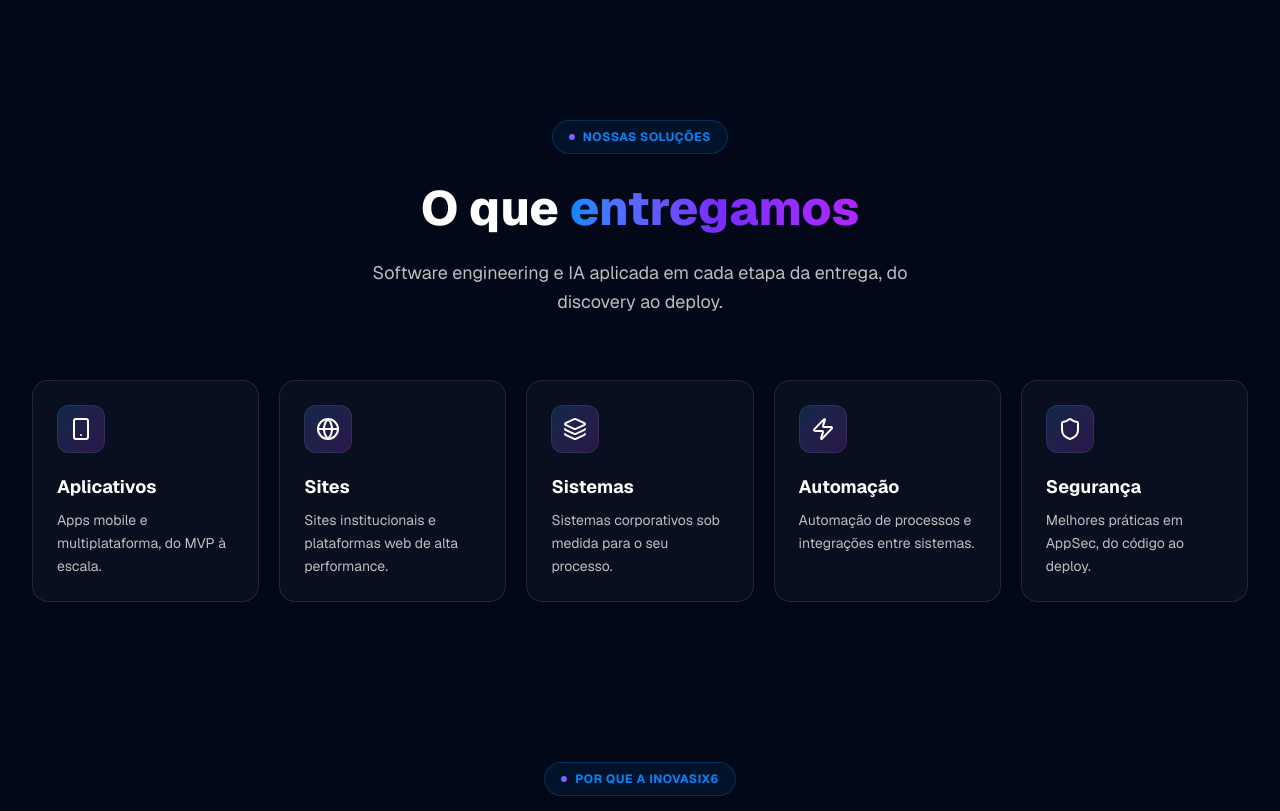
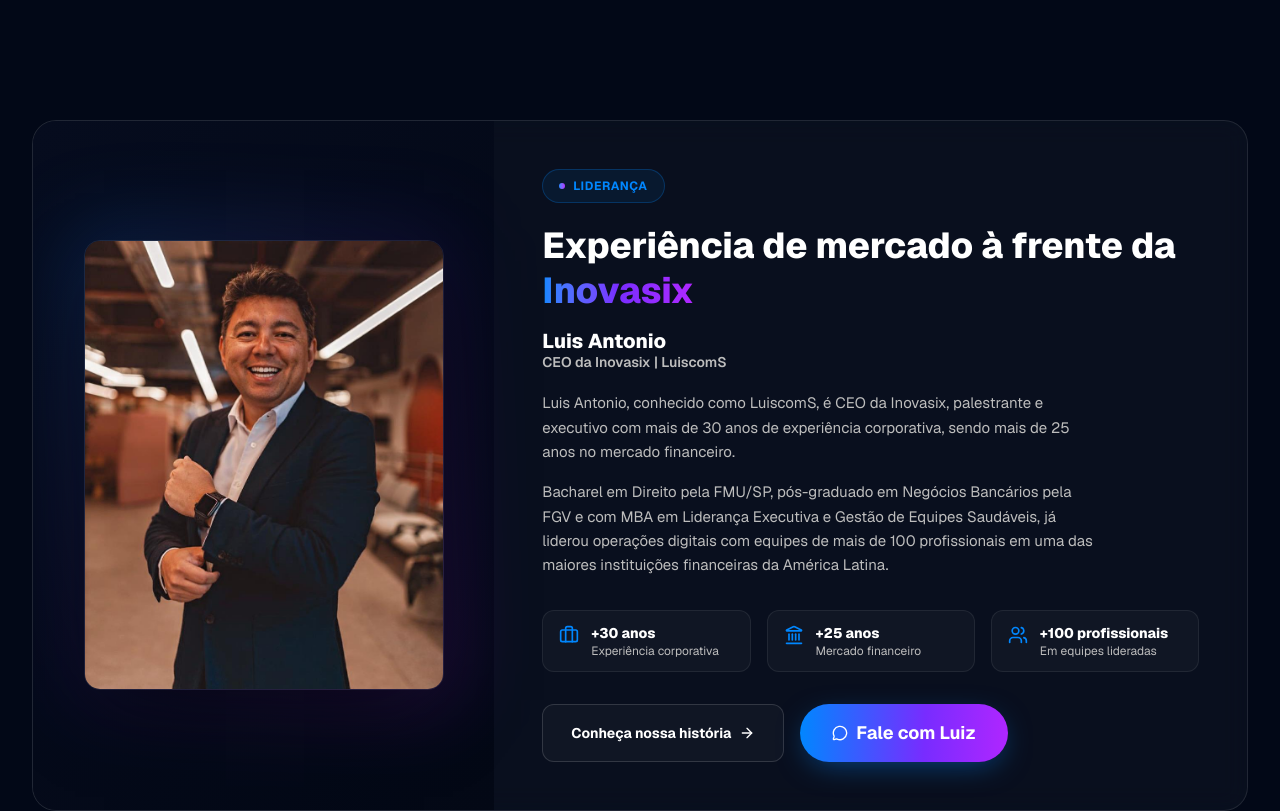
Before and after one commit to InovaSix/Inovasix_pagina, a Next.js app in the folder buildjerf-portfolio-master/buildjerf-portfolio-master/: page /inovasix in a window 1280 px wide. Shown: the part 2160-2971 px from the top of the page. Built offline with nearby package versions, Linux system fonts and the light colour scheme.

Commit message:
adicionada bio do luiz

```diff
--- a/buildjerf-portfolio-master/buildjerf-portfolio-master/src/app/inovasix/page.tsx
+++ b/buildjerf-portfolio-master/buildjerf-portfolio-master/src/app/inovasix/page.tsx
@@ -4,6 +4,7 @@ import { useEffect } from 'react';
 import InovasixHero from '@/components/inovasix/InovasixHero';
 import CurrentScenario from '@/components/inovasix/CurrentScenario';
 import QuemSomos from '@/components/inovasix/QuemSomos';
+import Leadership from '@/components/inovasix/Leadership';
 import SmartCompanies from '@/components/inovasix/SmartCompanies';
 import IAAutomation from '@/components/inovasix/IAAutomation';
 import Integrations from '@/components/inovasix/Integrations';
@@ -53,6 +54,7 @@ export default function InovasixPage() {
         <InovasixHero />
         <CurrentScenario />
         <QuemSomos />
+        <Leadership />
         <SmartCompanies />
         <WhyInovasix />
         <RealGuarantees />
--- /dev/null
+++ b/buildjerf-portfolio-master/buildjerf-portfolio-master/src/components/inovasix/Leadership.tsx
@@ -0,0 +1,139 @@
+'use client';
+'use client';
+
+import { useState } from 'react';
+import Image from 'next/image';
+import Link from 'next/link';
+import { motion } from 'framer-motion';
+import { ArrowRight, MessageCircle, Briefcase, Landmark, Users } from 'lucide-react';
+import { getWhatsAppUrl } from '@/lib/contact';
+
+const highlights = [
+  { icon: Briefcase, value: '+30 anos', label: 'Experiência corporativa' },
+  { icon: Landmark, value: '+25 anos', label: 'Mercado financeiro' },
+  { icon: Users, value: '+100 profissionais', label: 'Em equipes lideradas' },
+];
+
+const WHATSAPP_LEADERSHIP_MESSAGE =
+  'Olá! Vim pelo site da Inovasix e gostaria de falar com o LuiscomS.';
+
+export default function Leadership() {
+  const [imageError, setImageError] = useState(false);
+
+  return (
+    <section className="py-20 relative" id="lideranca">
+      <div className="container mx-auto px-8 max-w-[1280px]">
+        <div className="grid grid-cols-1 lg:grid-cols-[0.38fr_0.62fr] gap-0 glass rounded-3xl overflow-hidden">
+          {/* Photo Column */}
+          <div className="relative bg-gradient-to-br from-[#060c1e] to-[#030815] p-5 sm:p-8 flex items-center justify-center">
+            <motion.div
+              initial={{ opacity: 0, y: 20, filter: 'blur(6px)' }}
+              whileInView={{ opacity: 1, y: 0, filter: 'blur(0px)' }}
+              viewport={{ once: true }}
+              transition={{ duration: 0.8, ease: [0.2, 0.7, 0.2, 1] }}
+              className="relative w-full max-w-[360px]"
+            >
+              {/* Subtle glow behind photo */}
+              <div className="absolute -inset-4 bg-gradient-to-br from-[#0087FF]/20 via-[#782CFF]/10 to-[#B026FF]/20 rounded-[28px] blur-2xl pointer-events-none" />
+
+              <div className="relative aspect-[4/5] rounded-2xl overflow-hidden border border-white/[0.08] shadow-[0_30px_80px_-20px_rgba(0,0,0,0.6)]">
+                {!imageError ? (
+                  <Image
+                    src="/images/luis-antonio-ceo-inovasix.jpg"
+                    alt="Foto de Luis Antonio, CEO da Inovasix"
+                    fill
+                    sizes="(max-width: 1024px) 100vw, 360px"
+                    className="object-cover object-top"
+                    onError={() => setImageError(true)}
+                  />
+                ) : (
+                  <div className="w-full h-full flex items-center justify-center bg-white/[0.04] text-[#BDBDBD] text-sm text-center px-6">
+                    Foto de Luis Antonio, CEO da Inovasix
+                  </div>
+                )}
+              </div>
+            </motion.div>
+          </div>
+
+          {/* Content Column */}
+          <div className="p-6 sm:p-9 lg:p-12 flex flex-col justify-center">
+            <motion.div
+              initial={{ opacity: 0, y: 20 }}
+              whileInView={{ opacity: 1, y: 0 }}
+              viewport={{ once: true }}
+              transition={{ duration: 0.7, ease: [0.2, 0.7, 0.2, 1] }}
+            >
+              <div className="inline-flex items-center gap-2 w-fit px-4 py-2 rounded-full bg-[#0087FF]/[0.08] border border-[#0087FF]/25 text-[#0087FF] text-xs font-bold uppercase tracking-wider mb-5">
+                <span className="w-1.5 h-1.5 rounded-full bg-gradient-to-r from-[#0087FF] to-[#B026FF]" />
+                Liderança
+              </div>
+
+              <h2 className="text-3xl lg:text-4xl font-extrabold leading-tight mb-4">
+                Experiência de mercado à frente da{' '}
+                <span className="bg-gradient-to-r from-[#0087FF] via-[#782CFF] to-[#B026FF] bg-clip-text text-transparent">
+                  Inovasix
+                </span>
+              </h2>
+
+              <div className="mb-5">
+                <h3 className="text-xl font-extrabold leading-tight">Luis Antonio</h3>
+                <p className="text-sm text-[#BDBDBD] font-semibold leading-tight mt-0">
+                  CEO da Inovasix | LuiscomS
+                </p>
+              </div>
+
+              <div className="text-[15px] text-[#BDBDBD] leading-relaxed space-y-4 max-w-[560px] mb-8">
+                <p>
+                  Luis Antonio, conhecido como LuiscomS, é CEO da Inovasix, palestrante e
+                  executivo com mais de 30 anos de experiência corporativa, sendo mais de 25 anos
+                  no mercado financeiro.
+                </p>
+                <p>
+                  Bacharel em Direito pela FMU/SP, pós-graduado em Negócios Bancários pela FGV e
+                  com MBA em Liderança Executiva e Gestão de Equipes Saudáveis, já liderou operações
+                  digitais com equipes de mais de 100 profissionais em uma das maiores instituições
+                  financeiras da América Latina.
+                </p>
+              </div>
+
+              {/* Highlights */}
+              <div className="grid grid-cols-1 sm:grid-cols-3 gap-4 mb-8">
+                {highlights.map((item) => (
+                  <div
+                    key={item.label}
+                    className="flex items-start gap-3 bg-white/[0.03] border border-white/[0.07] rounded-xl px-4 py-3"
+                  >
+                    <item.icon className="w-5 h-5 text-[#0087FF] flex-shrink-0 mt-0.5" />
+                    <div>
+                      <div className="text-sm font-extrabold text-white">{item.value}</div>
+                      <div className="text-xs text-[#BDBDBD] leading-snug">{item.label}</div>
+                    </div>
+                  </div>
+                ))}
+              </div>
+
+              {/* CTAs */}
+              <div className="flex flex-wrap gap-4">
+                <Link
+                  href="#empresa"
+                  className="btn-ghost px-7 py-3.5 rounded-xl font-bold text-sm flex items-center gap-2 transition-all duration-300"
+                >
+                  Conheça nossa história <ArrowRight className="w-4 h-4" />
+                </Link>
+                <a
+                  href={getWhatsAppUrl(WHATSAPP_LEADERSHIP_MESSAGE)}
+                  target="_blank"
+                  rel="noopener noreferrer"
+                  className="btn-primary px-7 py-3.5 rounded-xl font-bold text-sm flex items-center gap-2 transition-all duration-300"
+                >
+                  <MessageCircle className="w-4 h-4" />
+                  Fale com Luiz
+                </a>
+              </div>
+            </motion.div>
+          </div>
+        </div>
+      </div>
+    </section>
+  );
+}
```
Also changed, not shown: buildjerf-portfolio-master/buildjerf-portfolio-master/public/images/luis-antonio-ceo-inovasix.jpg (added).
